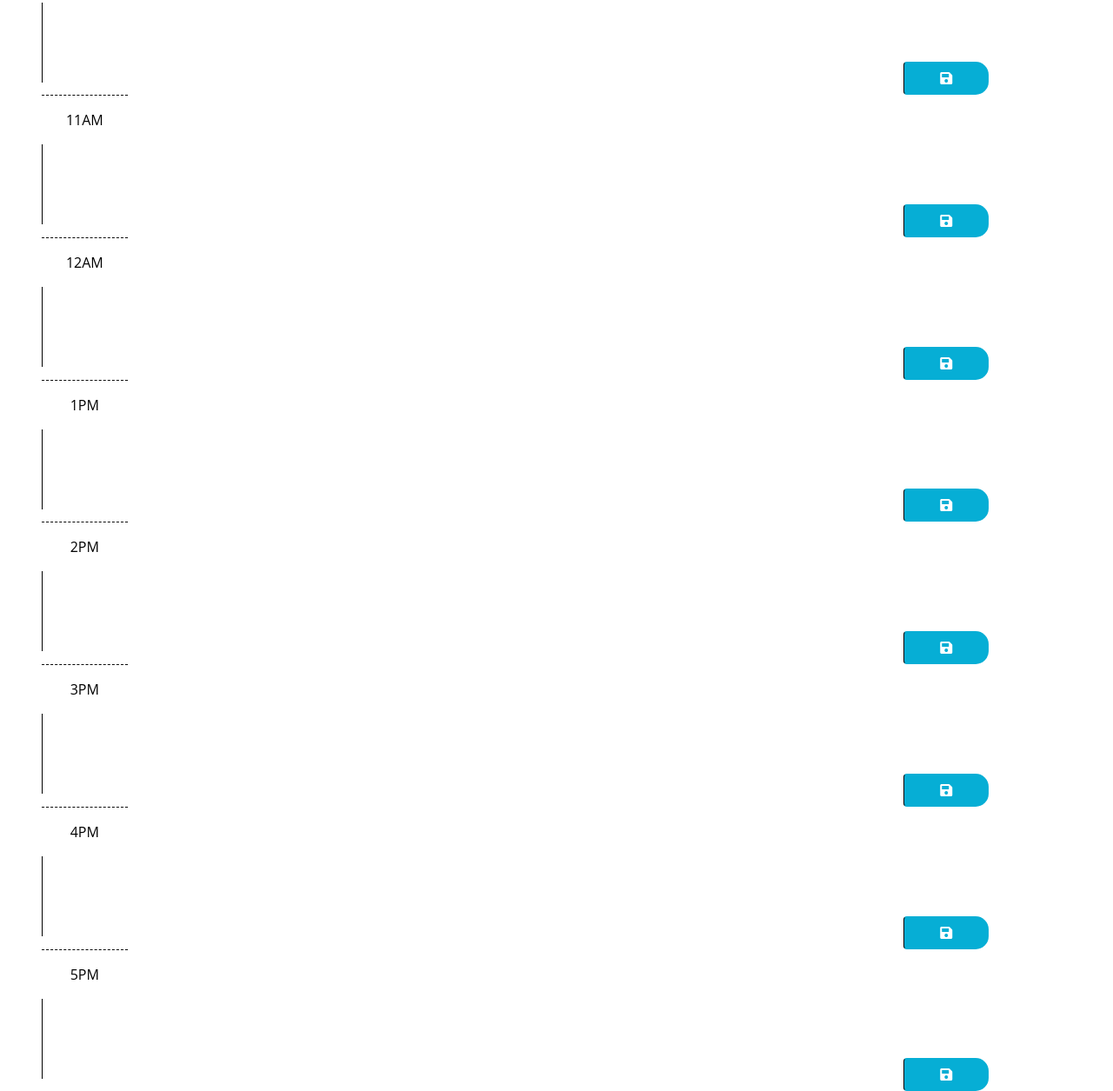
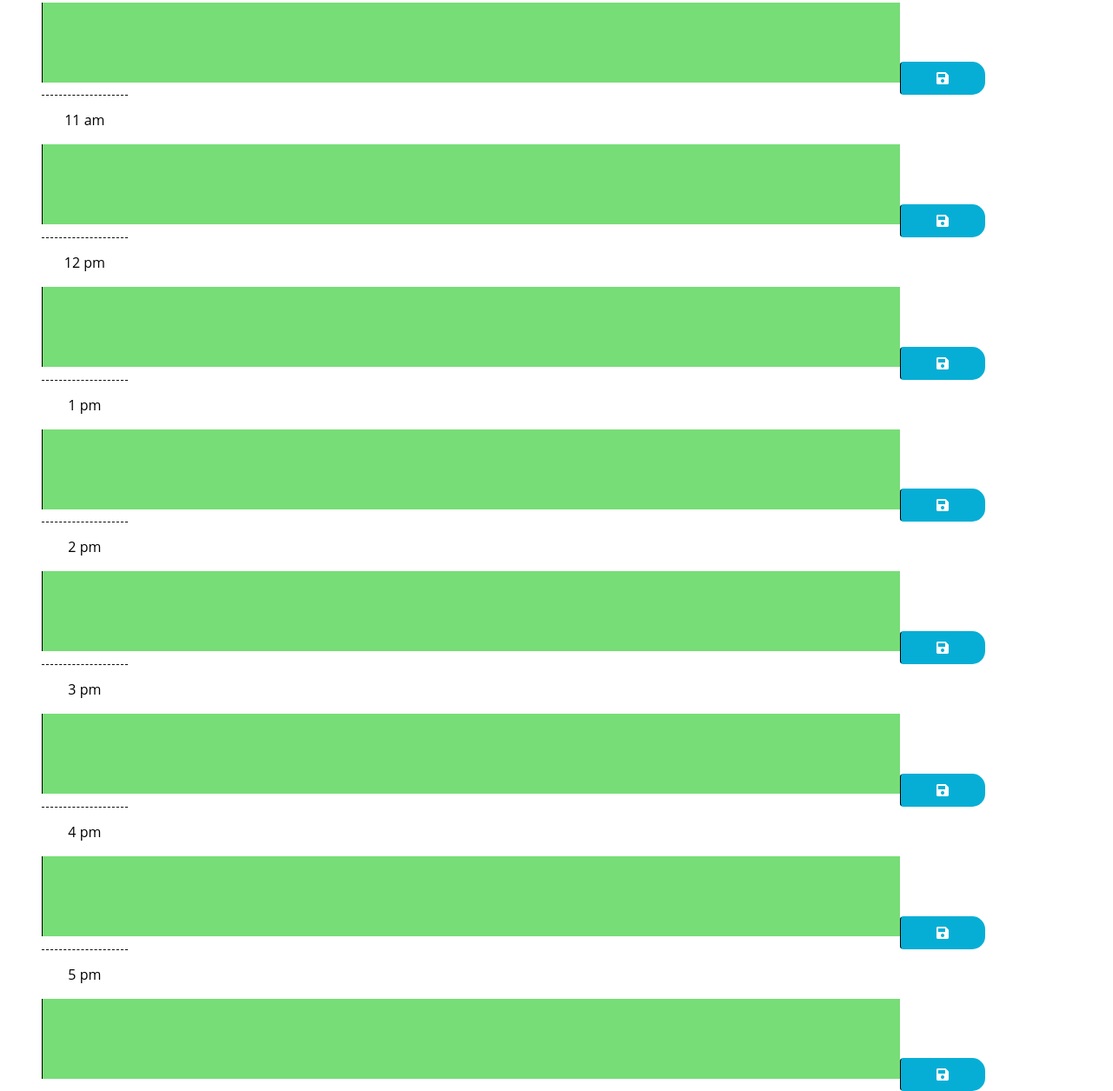
Before and after one commit to Pak547/my-lil-secretary, a plain HTML site: page index.html in a window 1280 px wide. Shown: the part 515-1770 px from the top of the page at 87% size. Drawn offline with nearby package versions, Linux system fonts and the light colour scheme.

Commit message:
updated working color blocks, tested save button... still buggy

```diff
--- a/index.html
+++ b/index.html
@@ -31,91 +31,11 @@
       <p id="dateTime" class="lead"></p>
     </header>
     <div class="container-fluid px-5">
-      <!-- Use class for "past", "present", and "future" to apply styles to the
-        time-block divs accordingly. The javascript will need to do this by
-        adding/removing these classes on each div by comparing the hour in the
-        id to the current hour. The html provided below is meant to be an example
-        demonstrating how the css provided can be leveraged to create the
-        desired layout and colors. The html below should be removed or updated
-        in the finished product. Remember to delete this comment once the
-        code is implemented.
-        -->
 
-      <!-- Example of a past time block. The "past" class adds a gray background color. -->
-      <div id="hour-9" class="">
-        <div class="col-2 col-md-1 hour text-center py-3">9AM</div>
-        <textarea  data-attribute="9" class="col-8 col-md-10 description" rows="3"> </textarea>
-        <button class="btn saveBtn col-2 col-md-1" data-attribute="9" aria-label="save">
-          <i class="fas fa-save" aria-hidden="true"></i>
-        </button>
+        <!-- Empty div here-->
+      <div class="main">
       </div>
 
-      <!-- Example of a present time block. The "present" class adds a red background color. -->
-      <div id="hour-10">
-        <div class="col-2 col-md-1 hour text-center py-3">10AM</div>
-        <textarea data-attribute= "10"class="col-8 col-md-10 description" rows="3"> </textarea>
-        <button class="btn saveBtn col-2 col-md-1" aria-label="save">
-          <i class="fas fa-save" aria-hidden="true"></i>
-        </button>
-      </div>
-
-      <!-- Example of a future time block. The "future" class adds a green background color. -->
-      <div id="hour-11">
-        <div class="col-2 col-md-1 hour text-center py-3">11AM</div>
-        <textarea data-attribute="11" class="col-8 col-md-10 description" rows="3"> </textarea>
-        <button class="btn saveBtn col-2 col-md-1" aria-label="save">
-          <i class="fas fa-save" aria-hidden="true"></i>
-        </button>
-      </div>
-
-      <div id="hour-12">
-       <div class="col-2 col-md-1 hour text-center py-3">12AM</div>
-        <textarea data-attribute="12" class="col-8 col-md-10 description" rows="3"> </textarea>
-        <button class="btn saveBtn col-2 col-md-1" aria-label="save">
-        <i class="fas fa-save" aria-hidden="true"></i>
-        </button>
-        </div>
-
-      <div id="hour-1">
-        <div class="col-2 col-md-1 hour text-center py-3">1PM</div>
-        <textarea data-attribute="1" class="col-8 col-md-10 description" rows="3"> </textarea>
-        <button class="btn saveBtn col-2 col-md-1" aria-label="save">
-        <i class="fas fa-save" aria-hidden="true"></i>
-        </button>
-      </div>
-
-
-      <div id="hour-2">
-        <div class="col-2 col-md-1 hour text-center py-3">2PM</div>
-        <textarea data-attribute="2" class="col-8 col-md-10 description" rows="3"> </textarea>
-         <button class="btn saveBtn col-2 col-md-1" aria-label="save">
-        <i class="fas fa-save" aria-hidden="true"></i>
-         </button>
-      </div>
-
-      <div id="hour-3">
-        <div class="col-2 col-md-1 hour text-center py-3">3PM</div>
-        <textarea class="col-8 col-md-10 description" rows="3"> </textarea>
-        <button class="btn saveBtn col-2 col-md-1" aria-label="save">
-        <i class="fas fa-save" aria-hidden="true"></i>
-         </button>
-      </div>
-
-      <div id="hour-4">
-        <div class="col-2 col-md-1 hour text-center py-3">4PM</div>
-        <textarea data-attribute="4"   class="col-8 col-md-10 description" rows="3"> </textarea>
-        <button class="btn saveBtn col-2 col-md-1" aria-label="save">
-        <i class="fas fa-save" aria-hidden="true"></i>
-        </button>
-      </div>
-
-      <div id="hour-5">
-        <div class="col-2 col-md-1 hour text-center py-3">5PM</div>
-       <textarea  data-attribute="5" class="col-8 col-md-10 description" rows="3"> </textarea>
-       <button class="btn saveBtn col-2 col-md-1" aria-label="save">
-        <i class="fas fa-save" aria-hidden="true"></i>
-       </button>
-      </div>
 
     <script src="https://cdnjs.cloudflare.com/ajax/libs/jquery/3.2.1/jquery.min.js"></script>
     <script src="https://cdn.jsdelivr.net/npm/dayjs@1.11.3/dayjs.min.js"
--- a/script.js
+++ b/script.js
@@ -1,49 +1,117 @@
 // Wrap all code that interacts with the DOM in a call to jQuery to ensure that
 // the code isn't run until the browser has finished rendering all the elements
 // in the html.
-const save = document.querySelectorAll(".saveBtn")
 const input = document.getElementsByName("textarea")
-
-var currentHour = dayjs().hour();
-var dateTime = $('#dateTime');
+const dateTime = $('#dateTime');
 
 function printDateTime(){
   var date = dayjs().format("dddd, MMMM D YYYY, h:mm:ss a")
-  $('#dateTime').text(date);
+  dateTime.text(date);
 };
 printDateTime();
 
+// Array for each hour and empty string to input
+let eachTime = [
+  {
+    hour: "9 am",
+    event: ""
+  },
+  {
+    hour:"10 am",
+    event:""
+  },
+  {
+    hour:"11 am",
+    event:""
+  },
+  {
+    hour:"12 pm",
+    event:""
+  },
+  {
+    hour:"1 pm",
+    event:""
+  },
+  {
+    hour:"2 pm",
+    event:""
+  },
+  {
+    hour:"3 pm",
+    event:""
+  },
+  {
+    hour:"4 pm",
+    event:""
+  },
+  {
+    hour:"5 pm",
+    event:""
+  },
+];
+// function to integrate the array and add HTML rows for each hour
+eachTime.forEach(function(timeBlock, index) {
+  var hourTime = timeBlock.hour;
+  var setColor = colorTime(hourTime);
+  var block =
+    '<div class="time-block" id="' +
+    index +
+    '"><div class="col-2 col-md-1 hour text-center py-3">' +
+    hourTime +
+    '</div><textarea class="col-8 col-md-10 description ' +
+    setColor +
+    '" rows="3">' +
+    timeBlock.event +
+    '</textarea><button class="btn saveBtn col-2 col-md-1" aria-label="save"><i class="fas fa-save" aria-hidden="true"></i></button></div>';
 
-  // TODO: Add a listener for click events on the save button. This code should
-  // use the id in the containing time-block as a key to save the user input in
-  // local storage. HINT: What does `this` reference in the click listener
-  // function? How can DOM traversal be used to get the "hour-x" id of the
-  // time-block containing the button that was clicked? How might the id be
-  // useful when saving the description in local storage?
-
-
-save.forEach( function (saveInfo){
-  saveInfo.addEventListener("click",function(){
-    console.log("Button works")
-  })
+  $(".main").append(block);
 });
 
-  // TODO: Add code to apply the past, present, or future class to each time
-  // block by comparing the id to the current hour. HINTS: How can the id
-  // attribute of each time-block be used to conditionally add or remove the
-  // past, present, and future classes? How can Day.js be used to get the
-  // current hour in 24-hour time?
+// dayjs active clock
+function printDateTime(){
+  var date = dayjs().format("dddd, MMMM D YYYY, h:mm:ss a")
+  dateTime.text(date);
+};
+printDateTime();
 
-  // append, remove
+// able to view setitems in local storage by getitem
+const TodoList = JSON.parse(localStorage.getItem("ToDo"));
+if (TodoList) {
+  eachTime = TodoList;
+}
+// function to return past present or future, in css it'll change color based on the name
+function colorTime(hour) {
+    var currentHour = dayjs().format("h a")
 
+    if(currentHour < hour){
+      return "future";
+    } else if (currentHour > hour){
+      return "past";
+    } else {
+      return "present";
+    }
+  }
 
+const storedData = JSON.parse(localStorage.getItem("textarea"));
+  if (storedData) {
+    eachTime = storedData
+  }
 
-  // TODO: Add code to get any user input that was saved in localStorage and set
+  // this saves the user input
+$(".saveBtn").on("click",function (){
+  var timeBlockID = parseInt(
+    $(this)
+      .closest(".time-block")
+      .attr("id")
+  );
+  var userInput = $.trim(
+    $(this)
+      .parent()
+      .siblings(".description")
+      .val()
+  );
+  eachTime[timeBlockID].event = userInput;
 
-  function saveStorage () {
-    saveStorage.setItem("myDay", JSON.stringify())
-  }
-  // the values of the corresponding textarea elements. HINT: How can the id
-  // attribute of each time-block be used to do this?
-  //
-  // TODO: Add code to display the current date in the header of the page.
+  localStorage.setItem("textarea", JSON.stringify(eachTime));
+  console.log("saved")
+});
--- a/style.css
+++ b/style.css
@@ -29,7 +29,7 @@ textarea {
   color: #000000;
   border-top: 1px dashed #000000;
 }
-
+/* past present future*/
 .past {
   background-color: #d3d3d3;
   color: white;
@@ -45,6 +45,7 @@ textarea {
   color: white;
 }
 
+/* save button css*/
 .saveBtn {
   border-left: 1px solid black;
   border-top-right-radius: 15px;
```
